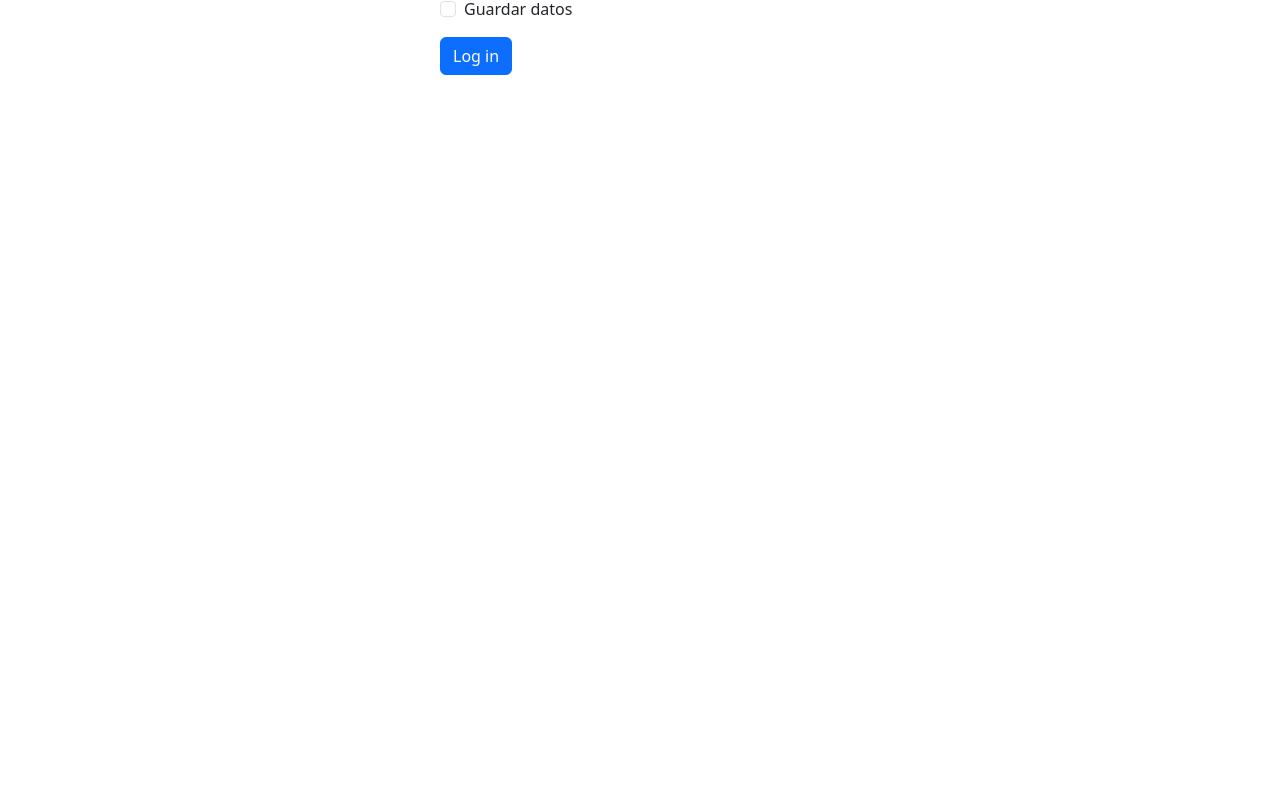
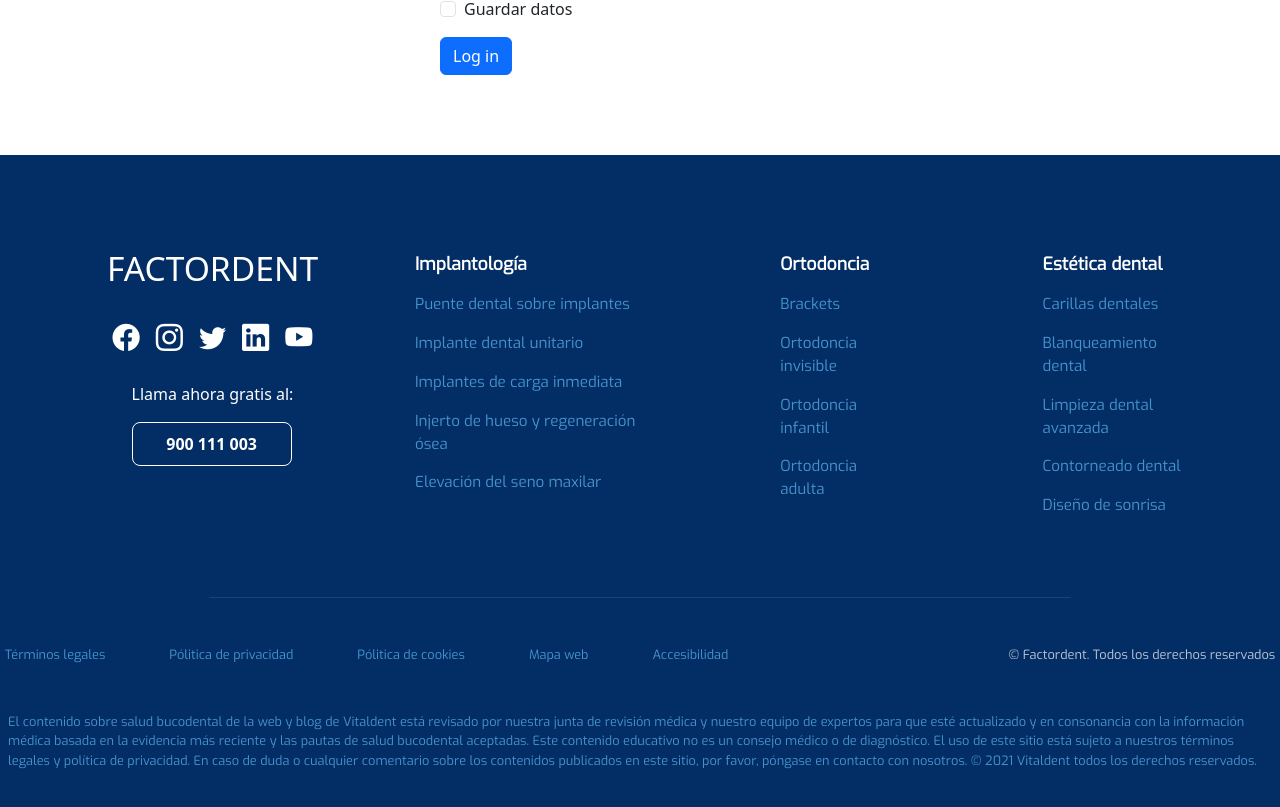
Before and after one commit to AdrianSolsona/dental-clinic-react, a React (Vite) app: page /login in a window 1280 px wide. Shown: the part 377-1184 px from the top of the page. Before the commit the page ends 800 px from the top, so only its background shows below. Built offline with nearby package versions, Linux system fonts and the light colour scheme.

Commit message:
Feat: the footer component is created and added to the corresponding layouts

```diff
--- a/src/components/Footer/Footer.css
+++ b/src/components/Footer/Footer.css
@@ -1,6 +1,110 @@
 .all-footer{
     background-color: rgb(3, 45, 101);
-    height: 25rem;
     width: 100%;
     margin-top: 5rem;
 }
+.col-footer{
+    display: flex;
+    flex-direction: column;
+    align-items: center;
+    text-align: center;
+    position: relative;
+
+}
+.title-footer{
+    color: white;
+
+    font-size: 2.1rem;
+    font-weight: 500;
+    margin-top: 5.5rem;
+    margin-bottom: 1.5rem;
+}
+.icons-car{
+    color: white;
+    font-size: 1.7rem;
+    display: flex;
+    gap: 1rem;
+}
+.call-free{
+    color: white;
+    font-weight: 500;
+    display: flex;
+    flex-direction: column;
+    margin-top: 1.5rem;
+}
+.number-phone{
+    border-radius: 0.5rem;
+    border: 1px solid white;
+
+    width: 10rem;
+    background-color: rgb(3, 45, 101);
+    height: 2.75rem;
+    font-weight: bold;
+}
+.number-phone:hover{
+    background-color: rgba(255, 255, 255, 0.74);
+    color: rgb(3, 45, 101);
+    border-color: white;
+}
+.treatment-footer{
+    display: flex;
+    color: white;
+    gap: 9rem;
+    margin-top: 6rem;
+    font-family: 'Exo', sans-serif;
+}
+.treatment-imp{
+    margin-left: 3rem;
+}
+.treatment-title{
+    font-weight: 600;
+    font-size: 1.1rem;
+}
+.treatment-other{
+    font-size: 0.95rem;
+    color: rgba(98, 189, 245, 0.71);
+}
+.separator-container{
+    display: flex;
+    justify-content: center;
+    margin-top: 3rem;
+}
+.separator{
+    height: 1rem;
+    color: rgba(98, 189, 245, 0.71);
+    width: 67.3%;
+}
+.privacy-container{
+    display: flex;
+    gap: 4rem;
+    justify-content: center;
+    margin-top: 1rem;
+}
+.privacy{
+    color: rgba(98, 189, 245, 0.71);
+    font-size: 0.8rem;
+    font-family: 'Exo', sans-serif;
+}
+.reserved-container{
+    margin-left: 13.5rem;
+}
+.reserved{
+    font-family: 'Exo', sans-serif;
+    color: rgba(255, 255, 255, 0.74);
+    font-size: 0.8rem;
+}
+.content-advisor{
+    display: flex;
+    justify-content: center;
+    align-items: center;
+    text-align: center;
+    margin-top: 2rem;
+}
+.advisor{
+    color: rgba(98, 189, 245, 0.71);
+    font-size: 0.8rem;
+    font-family: 'Exo', sans-serif;
+    text-align: left;
+    width: 79rem;
+    margin-bottom: 3rem;
+}
--- a/src/components/Footer/Footer.jsx
+++ b/src/components/Footer/Footer.jsx
@@ -7,24 +7,67 @@ import { Button, Col, Container, Row } from 'react-bootstrap';
         <div className='all-footer'>
             <Container>
                 <Row>
-                    <Col className='' xs>
+                    <Col className='col-footer' xs>
                         <div>
-                            <p>FACTORDENT</p>
+                            <p className='title-footer'>FACTORDENT</p>
                         </div>
-                        <div>
-
+                        <div className='icons-car'>
+                        <i class="bi bi-facebook"></i>
+                        <i class="bi bi-instagram"></i>
+                        <i class="bi bi-twitter"></i>
+                        <i class="bi bi-linkedin"></i>
+                        <i class="bi bi-youtube"></i>
                         </div>
-                        <div>
-                            <Button></Button>
+                        <div className='call-free'>
+                            <p>Llama ahora gratis al:</p>
+                            <Button className='number-phone'>900 111 003</Button>
                         </div>
                     </Col>
-                    <Col className='' xs>
-                        <div>
-
-                        </div>
+                    <Col className='treatment-footer col-lg-9'  xs>
+                            <div className='treatment-imp'>
+                                <p className='treatment-title'>Implantología</p>
+                                <p className='treatment-other'>Puente dental sobre implantes</p>
+                                <p className='treatment-other'>Implante dental unitario</p>
+                                <p className='treatment-other'>Implantes de carga inmediata</p>
+                                <p className='treatment-other'>Injerto de hueso y regeneración ósea</p>
+                                <p className='treatment-other'>Elevación del seno maxilar</p>
+                            </div>
+                            <div>
+                                <p className='treatment-title'>Ortodoncia</p>
+                                <p className='treatment-other'>Brackets</p>
+                                <p className='treatment-other'>Ortodoncia invisible</p>
+                                <p className='treatment-other'>Ortodoncia infantil</p>
+                                <p className='treatment-other'>Ortodoncia adulta</p>
+                            </div>
+                            <div>
+                                <p className='treatment-title'>Estética dental</p>
+                                <p className='treatment-other' >Carillas dentales</p>
+                                <p className='treatment-other'>Blanqueamiento dental</p>
+                                <p className='treatment-other'>Limpieza dental avanzada</p>
+                                <p className='treatment-other'>Contorneado dental</p>
+                                <p className='treatment-other'>Diseño de sonrisa</p>
+                            </div>
                     </Col>
                 </Row>
             </Container>
+            <div className='separator-container'>
+                <hr className='separator'/>
+            </div>
+            <div>
+                <div className='privacy-container'>
+                    <p className='privacy'>Términos legales</p>
+                    <p className='privacy'>Pólitica de privacidad</p>
+                    <p className='privacy'>Pólitica de cookies</p>
+                    <p className='privacy'>Mapa web</p>
+                    <p className='privacy'>Accesibilidad</p>
+                    <div className='reserved-container'>
+                        <p className='reserved'>© Factordent. Todos los derechos reservados</p>
+                    </div>
+                </div>
+            </div>
+            <div className='content-advisor'>
+                <p className='advisor'>El contenido sobre salud bucodental de la web y blog de Vitaldent está revisado por nuestra junta de revisión médica y nuestro equipo de expertos para que esté actualizado y en consonancia con la información médica basada en la evidencia más reciente y las pautas de salud bucodental aceptadas. Este contenido educativo no es un consejo médico o de diagnóstico. El uso de este sitio está sujeto a nuestros términos legales y política de privacidad. En caso de duda o cualquier comentario sobre los contenidos publicados en este sitio, por favor, póngase en contacto con nosotros. © 2021 Vitaldent todos los derechos reservados.</p>
+            </div>
         </div>
     )
 
--- a/src/layout/Treatments/Treatments.jsx
+++ b/src/layout/Treatments/Treatments.jsx
@@ -1,4 +1,5 @@
 
+import { Footer } from "../../components/Footer/Footer"
 import { NavBar } from "../../components/Navbar/NavBar"
 
 
@@ -6,6 +7,7 @@ export const Treatment = () => {
     return (
         <>
         <NavBar/>
+        <Footer/>
         </>
     )
 }
--- a/src/layout/login/login.jsx
+++ b/src/layout/login/login.jsx
@@ -1,4 +1,5 @@
 
+import { Footer } from "../../components/Footer/Footer"
 import FormLogin from "../../components/FormLogin/FormLogin"
 import { NavBar } from "../../components/Navbar/NavBar"
 
@@ -8,6 +9,7 @@ export const Login = () => {
         <>
         <NavBar/>
         <FormLogin/>
+        <Footer/>
         </>
     )
 }
--- a/src/layout/register/register.jsx
+++ b/src/layout/register/register.jsx
@@ -1,4 +1,5 @@
 
+import { Footer } from "../../components/Footer/Footer"
 import FormRegister from "../../components/FormRegister"
 import { NavBar } from "../../components/Navbar/NavBar"
 
@@ -8,6 +9,7 @@ export const Register = () => {
         <>
         <NavBar/>
         <FormRegister/>
+        <Footer/>
         </>
     )
 }
```
